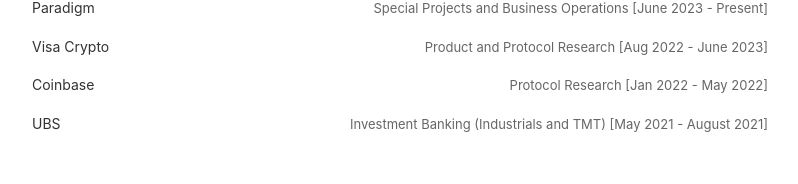
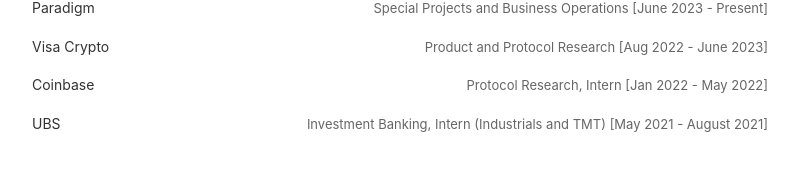
Before and after one commit to asalot99/asalot99.github.io, a plain HTML site: page index.html in a window 1280 px wide. Shown: the part 241-425 px from the top of the page, without its empty margins (240-1038 px from the left). Drawn offline with Linux system fonts and the light colour scheme.

Commit message:
Update internship descriptions format

```diff
--- a/index.html
+++ b/index.html
@@ -40,11 +40,11 @@
                     </li>
                     <li>
                         <a href="#">Coinbase</a>
-                        <span class="description">Protocol Research [Jan 2022 - May 2022]</span>
+                        <span class="description">Protocol Research, Intern [Jan 2022 - May 2022]</span>
                     </li>
                     <li>
                         <a href="#">UBS</a>
-                        <span class="description">Investment Banking (Industrials and TMT) [May 2021 - August 2021]</span>
+                        <span class="description">Investment Banking, Intern (Industrials and TMT) [May 2021 - August 2021]</span>
                     </li>
                 </ul>
             </div>
```
